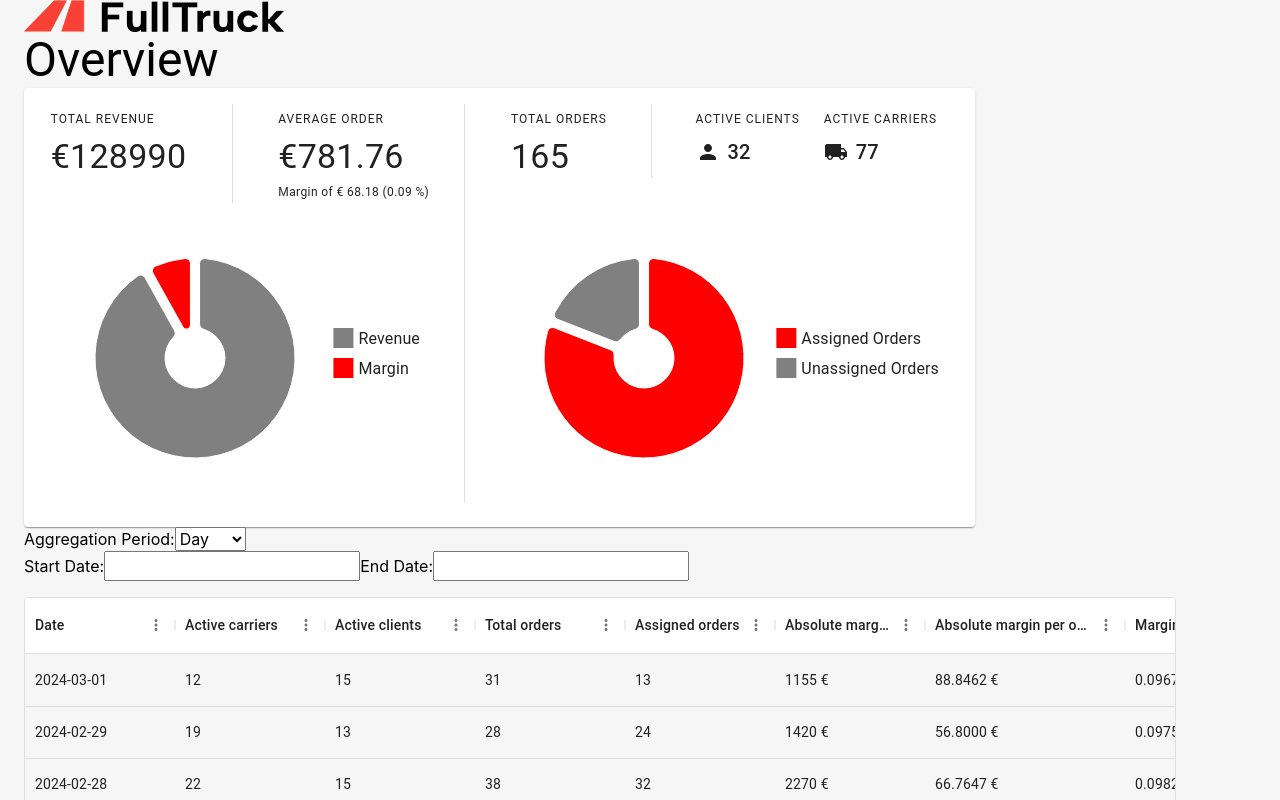
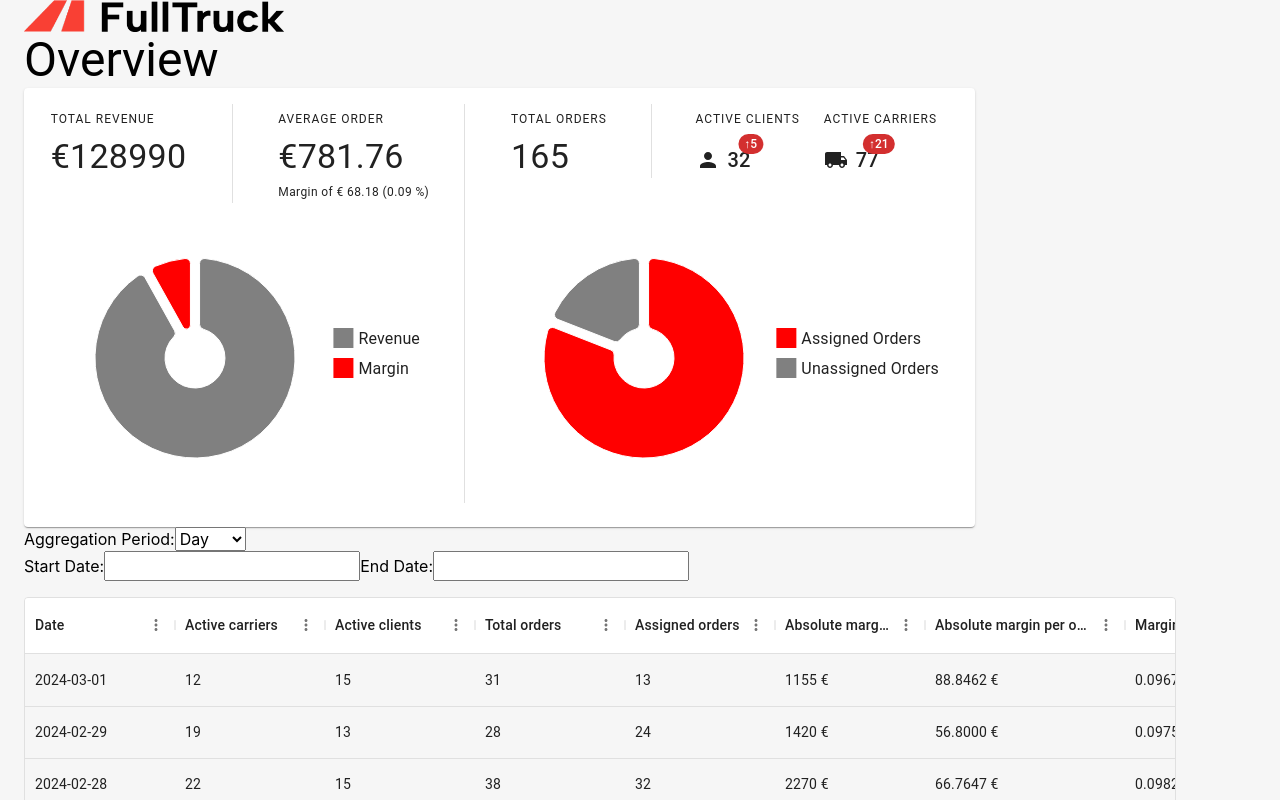
Before and after one commit to mindxploit/fulltruck-coding-challenge, a React (Vite) app: page / in a window 1280 px wide. Shown: the top 800 px of the page. Built offline with nearby package versions, Linux system fonts and the light colour scheme.

Commit message:
new client/carriers badge

```diff
--- a/src/components/Scalars.tsx
+++ b/src/components/Scalars.tsx
@@ -1,6 +1,6 @@
 import React from 'react'
 import { PieChart } from '@mui/x-charts/PieChart'
-import { Box, Card, CardContent, Divider, Stack, Typography } from '@mui/material'
+import { Badge, Box, Card, CardContent, Divider, Stack, Typography } from '@mui/material'
 import PersonIcon from '@mui/icons-material/Person'
 import LocalShippingIcon from '@mui/icons-material/LocalShipping'
 
@@ -98,17 +98,21 @@ const ScalarsPieChart: React.FC<ScalarsPieChartProps> = ({ data }) => {
                 <Stack direction={'row'} spacing={3}>
                   <Box>
                     <Typography variant="overline">Active clients</Typography>
-                    <Stack direction={'row'} alignItems={'center'} spacing={1}>
+                    <Stack direction={'row'} alignItems={'center'} spacing={1} mt={1}>
                       <PersonIcon />
-                      <Typography variant="h6">{data.active_clients}</Typography>
+                      <Badge badgeContent={'↑' + data.new_clients} color="error">
+                        <Typography variant="h6">{data.active_clients}</Typography>
+                      </Badge>
                     </Stack>
                   </Box>
 
                   <Box>
                     <Typography variant="overline">Active carriers</Typography>
-                    <Stack direction={'row'} alignItems={'center'} spacing={1}>
+                    <Stack direction={'row'} alignItems={'center'} spacing={1} mt={1}>
                       <LocalShippingIcon />
-                      <Typography variant="h6">{data.active_carriers}</Typography>
+                      <Badge badgeContent={'↑' + data.new_carriers} color="error">
+                        <Typography variant="h6">{data.active_carriers}</Typography>
+                      </Badge>
                     </Stack>
                   </Box>
                 </Stack>
```
